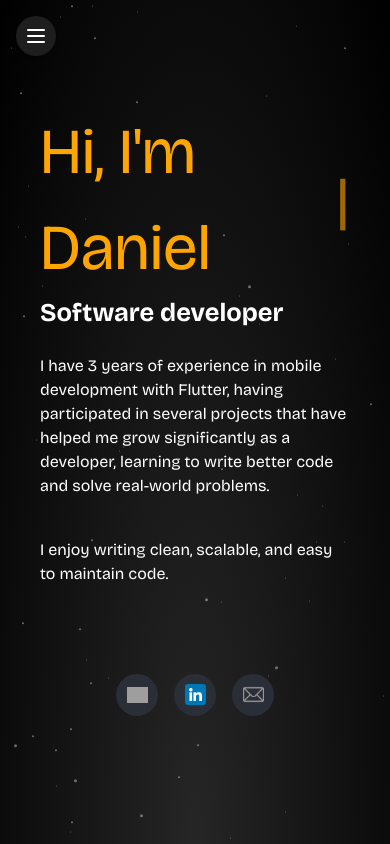
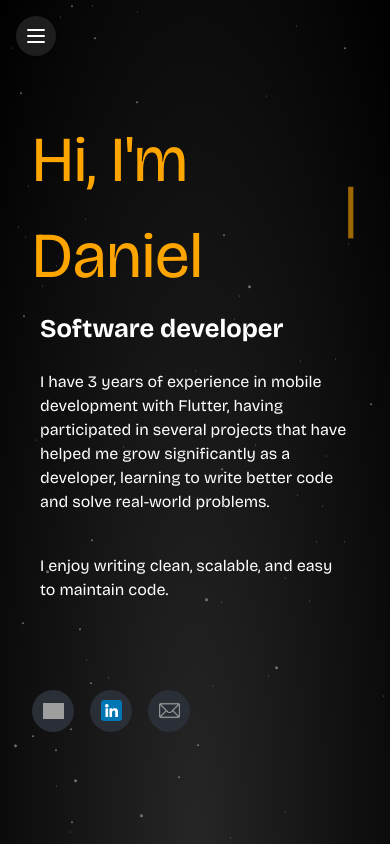
Before and after one commit to LittleEmber13/portfolio-2025, a React (Vite) app: page / in a window 390 px wide. Shown: the top 844 px of the page. Built offline with nearby package versions, Linux system fonts and the light colour scheme; grey boxes are pictures that could not be loaded.

Commit message:
fix: welcome text fixes

```diff
--- a/src/components/typing_text.jsx
+++ b/src/components/typing_text.jsx
@@ -3,6 +3,11 @@ import { useState, useEffect } from "react";
 export default function TypingText({ text, color = "orange", size = 64, speed = 100 }) {
   const [displayedText, setDisplayedText] = useState("");
   const [index, setIndex] = useState(0);
+
+  useEffect(() => {
+    setDisplayedText("");
+    setIndex(0);
+  }, [text]);
 
   useEffect(() => {
     if (index < text.length) {
--- a/src/sections/welcome.jsx
+++ b/src/sections/welcome.jsx
@@ -9,11 +9,11 @@ import { useTranslation } from 'react-i18next';
 export default function Welcome({ id }) {
     const { t } = useTranslation();
     return (
-        <section id={id} className="flex flex-col items-center justify-center min-h-screen">
-            <div className="flex items-center gap-8 p-2 lg:pl-24">
+        <section id={id} className="flex flex-col items-start justify-center min-h-screen lg:pl-24">
+            <TypingText text={t('welcome.greeting')} />
+            <div className="flex items-center gap-8 p-2">
                 <div>
                     <div className="pb-4 w-full">
-                        <TypingText text={t('welcome.greeting')} />
                         <h3>{t('welcome.title')}</h3>
                     </div>
                     <div className="text-start pt-2">
@@ -50,7 +50,7 @@ export default function Welcome({ id }) {
                 </div>
                 */
             }
-            <div className="flex justify-center p-8 pt-16 gap-4">
+            <div className="flex justify-center pt-16 gap-4">
                 <a
                     href={GITHUB_LINK}
                     target="_blank"
```
